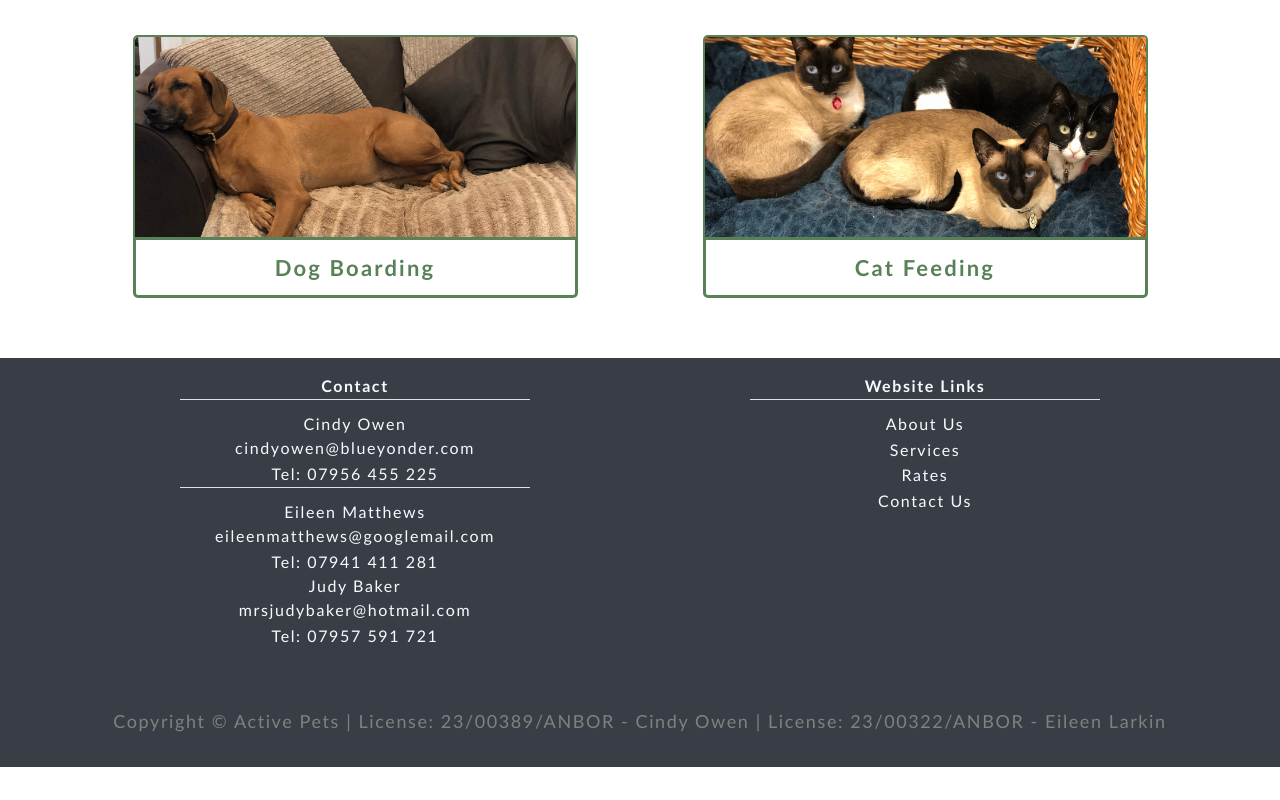
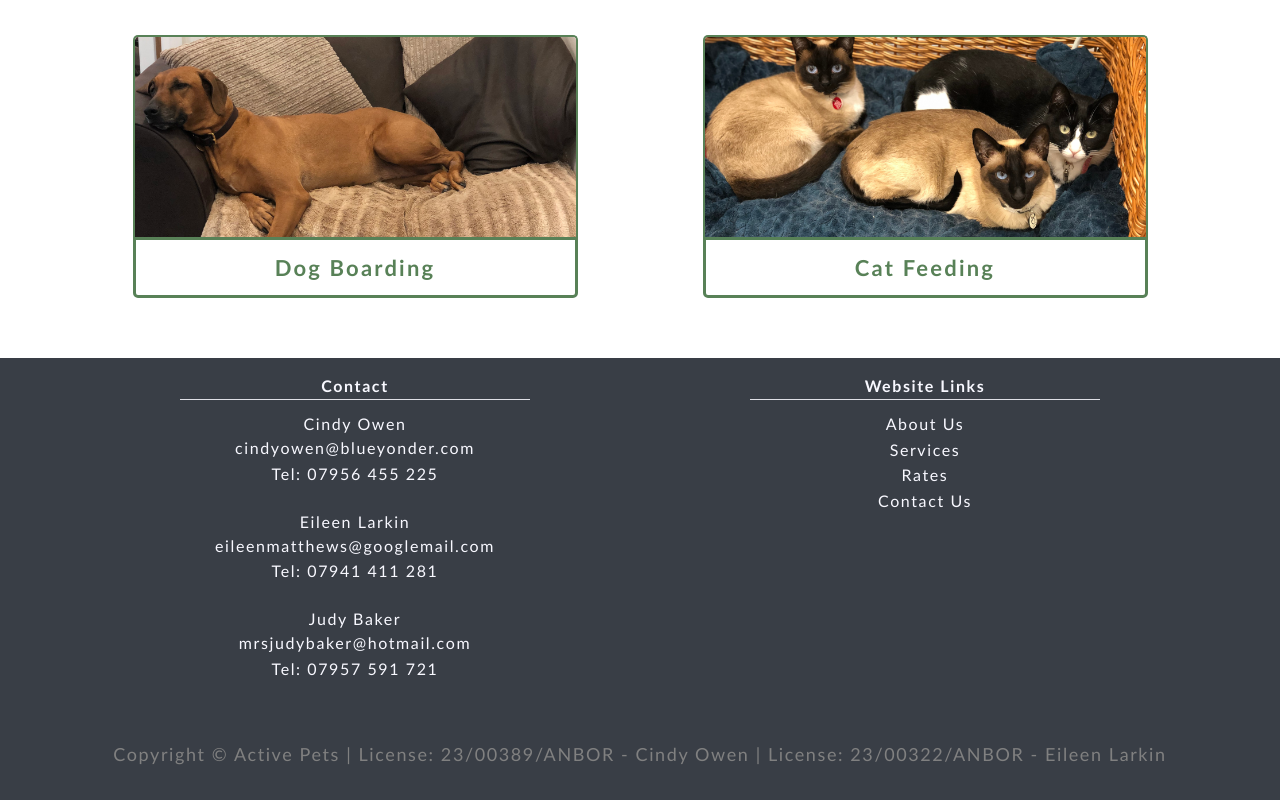
Before and after one commit to AJO-Python/Activepetz_host, a plain HTML site: page services.html in a window 1280 px wide. Shown: the part 703-1503 px from the top of the page. Before the commit the page ends 1470 px from the top, so only its background shows below. Drawn offline with Linux system fonts and the light colour scheme.

Commit message:
update Eileen last name to Larkin

```diff
--- a/services.html
+++ b/services.html
@@ -209,11 +209,12 @@
             <hr>
             Cindy Owen <br>
             <a href="mailto:cindyowen@blueyonder.com">cindyowen@blueyonder.com</a> <br>
-            Tel: 07956 455 225 <br>
-            <hr>
-            Eileen Matthews <br>
+            Tel: 07956 455 225 <br><br>
+
+            Eileen Larkin <br>
             <a href="mailto:eileenmatthews@googlemail.com">eileenmatthews@googlemail.com</a> <br>
-            Tel: 07941 411 281 <br>
+            Tel: 07941 411 281 <br><br>
+
             Judy Baker <br>
             <a href="mailto:mrsjudybaker@hotmail.com">mrsjudybaker@hotmail.com</a> <br>
             Tel: 07957 591 721 <br><br>
```
Also changed, not shown: contact_us.html (+2 -2 lines), index.html (+1 -1 lines), rates.html (+4 -4 lines).
